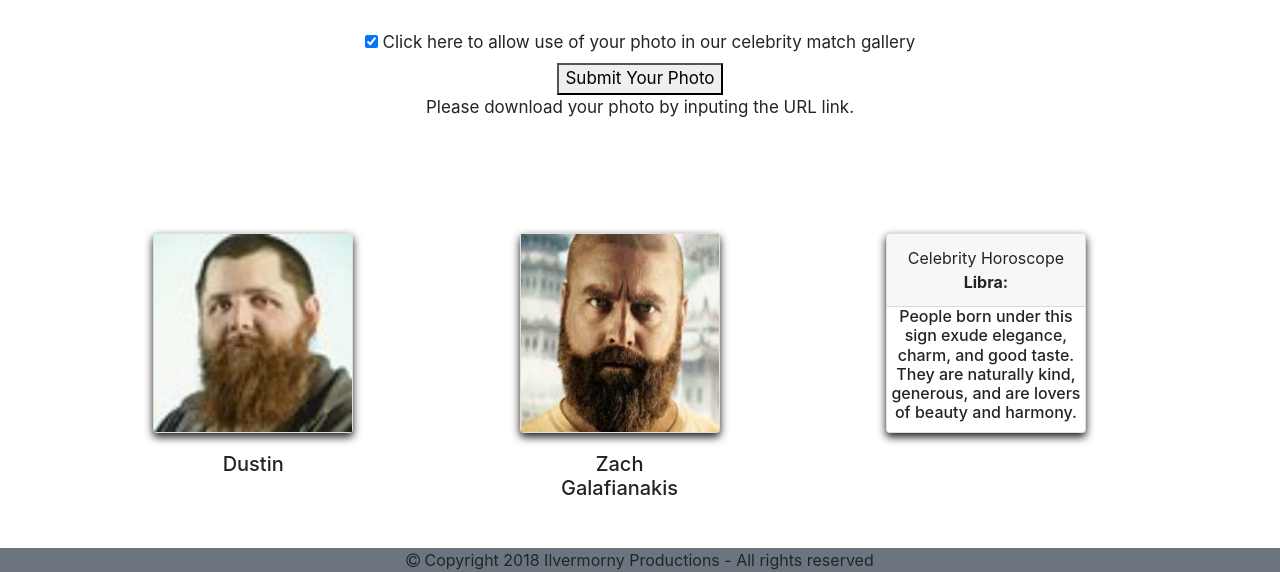
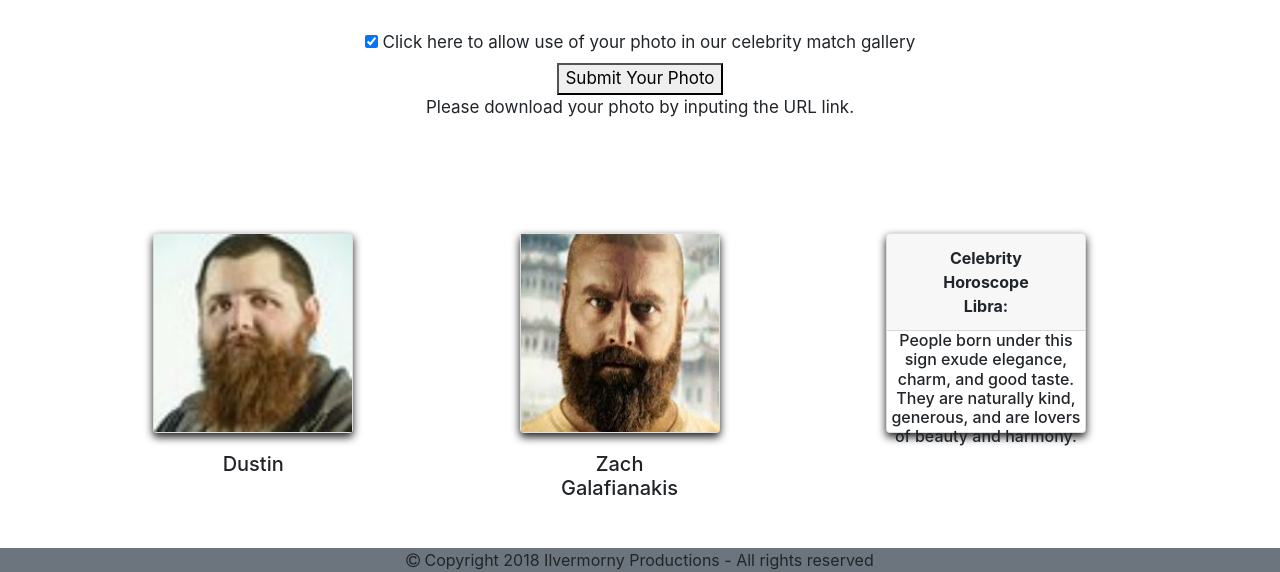
Before and after one commit to natebecker11/My-Celebrity-Horoscope, a plain HTML site: page index.html in a window 1280 px wide. Shown: the part 228-800 px from the top of the page. Drawn offline with nearby package versions, Linux system fonts and the light colour scheme; no server answers.

Commit message:
bolded Celebrity Horoscope card title

```diff
--- a/index.html
+++ b/index.html
@@ -59,7 +59,7 @@
             </div>
           <!-- Horoscope example text...id created -->
             <div class="card" id="celebHoroscope" alt="Celebrity horoscope">
-              <div class="card-header">Celebrity Horoscope<br><b>Libra:</b></div>
+              <div class="card-header"><b>Celebrity Horoscope<br>Libra:</b></div>
                 <!-- <div class="card-body"> -->
                   <h6 class="card-title">People born under this sign exude elegance, charm, and good taste. They are naturally kind, generous, and are lovers of beauty and harmony.</h6>
 
```
